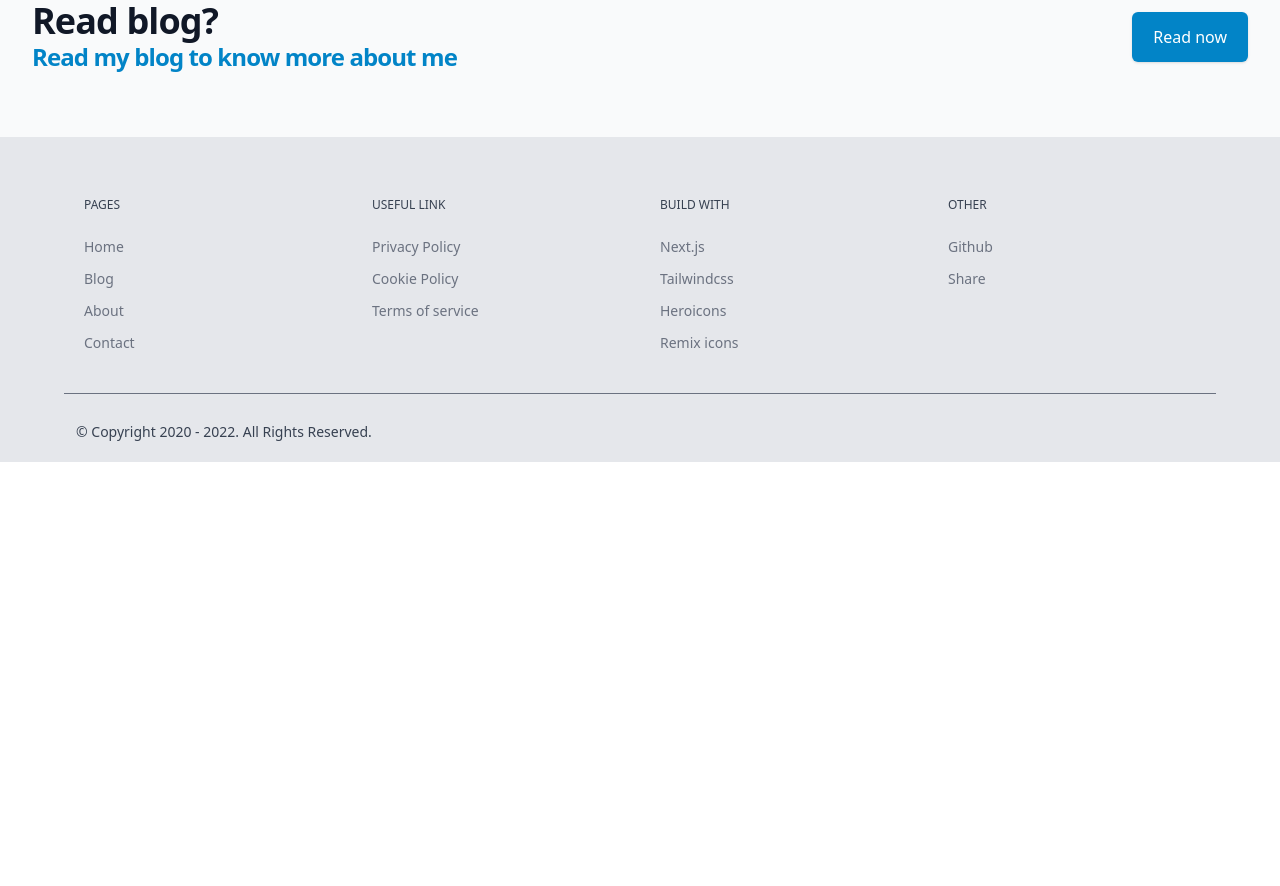
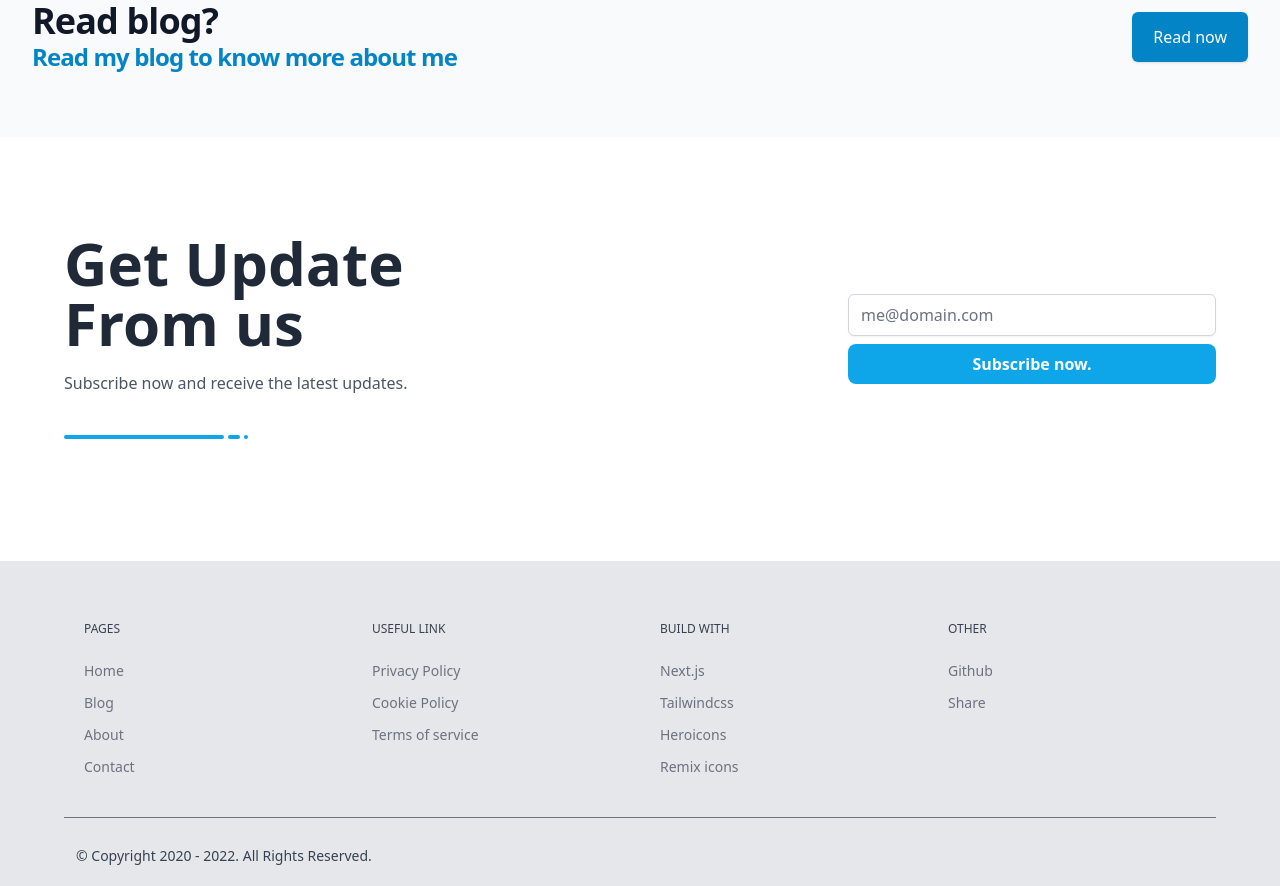
Before and after one commit to ronnapatp/ronnapat.com, a Next.js app: page /en-us in a window 1280 px wide. Shown: the part 1760-2646 px from the top of the page. Before the commit the page ends 2222 px from the top, so only its background shows below. Built offline with nearby package versions, Linux system fonts and the light colour scheme; no server answers.

Commit message:
Add subscribe section

```diff
--- /dev/null
+++ b/components/subscribe.js
@@ -0,0 +1,60 @@
+import React from 'react';
+import { useForm, ValidationError } from '@formspree/react'
+export default function () {
+    const [state, handleSubmit] = useForm(process.env.NEXT_PUBLIC_MY_SUB_FORM);
+    if (state.succeeded) {
+        return (
+        <div class="w-full bg-white dark:bg-slate-800 px-5 py-16 md:py-24 text-gray-800 dark:text-gray-50 font-light">
+            <div class="w-full max-w-6xl mx-auto pb-5">
+                <div class="-mx-3 md:flex items-center">
+                    <div class="px-3 md:w-2/3 mb-10 md:mb-0">
+                        <h1 class="text-4xl md:text-6xl font-bold mb-5 leading-tight">Get Update <br /> From us</h1>
+                        <h3 class="text-gray-600 dark:text-gray-400 mb-7 leading-tight">Subscribe now and receive the latest updates.</h3>
+                        <div>
+                            <span class="inline-block w-40 h-1 rounded-full bg-sky-500 dark:text-sky-300"></span>
+                            <span class="inline-block w-3 h-1 rounded-full bg-sky-500 dark:text-sky-300 ml-1"></span>
+                            <span class="inline-block w-1 h-1 rounded-full bg-sky-500 dark:text-sky-300 ml-1"></span>
+                        </div>
+                    </div>
+                    <div class="px-3 md:w-1/3">
+                        <h1 className='text-4xl'>
+                            You are Subscribe
+                            <p className='text-sm mt-2'>
+                                We will send you an email when we have an update.
+                            </p>
+                        </h1>
+                    </div>
+                </div>
+            </div>
+        </div>
+        );
+    }
+    return (
+            <div class="w-full bg-white dark:bg-slate-800 px-5 py-16 md:py-24 text-gray-800 dark:text-gray-50 font-light">
+                <div class="w-full max-w-6xl mx-auto pb-5">
+                    <div class="-mx-3 md:flex items-center">
+                        <div class="px-3 md:w-2/3 mb-10 md:mb-0">
+                            <h1 class="text-4xl md:text-6xl font-bold mb-5 leading-tight">Get Update <br /> From us</h1>
+                            <h3 class="text-gray-600 dark:text-gray-400 mb-7 leading-tight">Subscribe now and receive the latest updates.</h3>
+                            <div>
+                                <span class="inline-block w-40 h-1 rounded-full bg-sky-500 dark:text-sky-300"></span>
+                                <span class="inline-block w-3 h-1 rounded-full bg-sky-500 dark:text-sky-300 ml-1"></span>
+                                <span class="inline-block w-1 h-1 rounded-full bg-sky-500 dark:text-sky-300 ml-1"></span>
+                            </div>
+                        </div>
+                        <div class="px-3 md:w-1/3">
+                            <form onSubmit={handleSubmit} >
+                                    <input id='email' type="email" name='email' class="pr-3 py-2 rounded-md block shadow-sm border-gray-300 w-full dark:bg-slate-600 dark:text-white dark:border-sky-400 dark:placeholder-gray-400 focus:border-sky-300 focus:ring focus:ring-sky-200 focus:ring-opacity-50 mb-2" placeholder="me@domain.com" required />
+                                    <ValidationError
+                                        prefix="Email"
+                                        field="email"
+                                        errors={state.errors}
+                                    />
+                                    <button class="block w-full bg-sky-500 hover:bg-sky-400 focus:bg-sky-300 transition-colors text-white rounded-lg px-3 py-2 font-semibold" type='submit' disabled={state.submitting}>Subscribe now.</button>
+                            </form>
+                        </div>
+                    </div>
+                </div>
+            </div>
+    );
+}
--- a/pages/en-us/index.js
+++ b/pages/en-us/index.js
@@ -5,6 +5,7 @@ import Homeabout from "../../components/home-about";
 import Skill from "../../components/skill";
 import Project from '../../components/project'
 import Goblog from '../../components/go-blog'
+import Subscribe from "../../components/subscribe";
 import Footer from "../../components/footer"
 import {
     langenus
@@ -24,6 +25,7 @@ export default function Home() {
             </center>
             <Project />
             <Goblog />
+            <Subscribe />
             <Footer paht='en-us' />
         </>
     )
```
